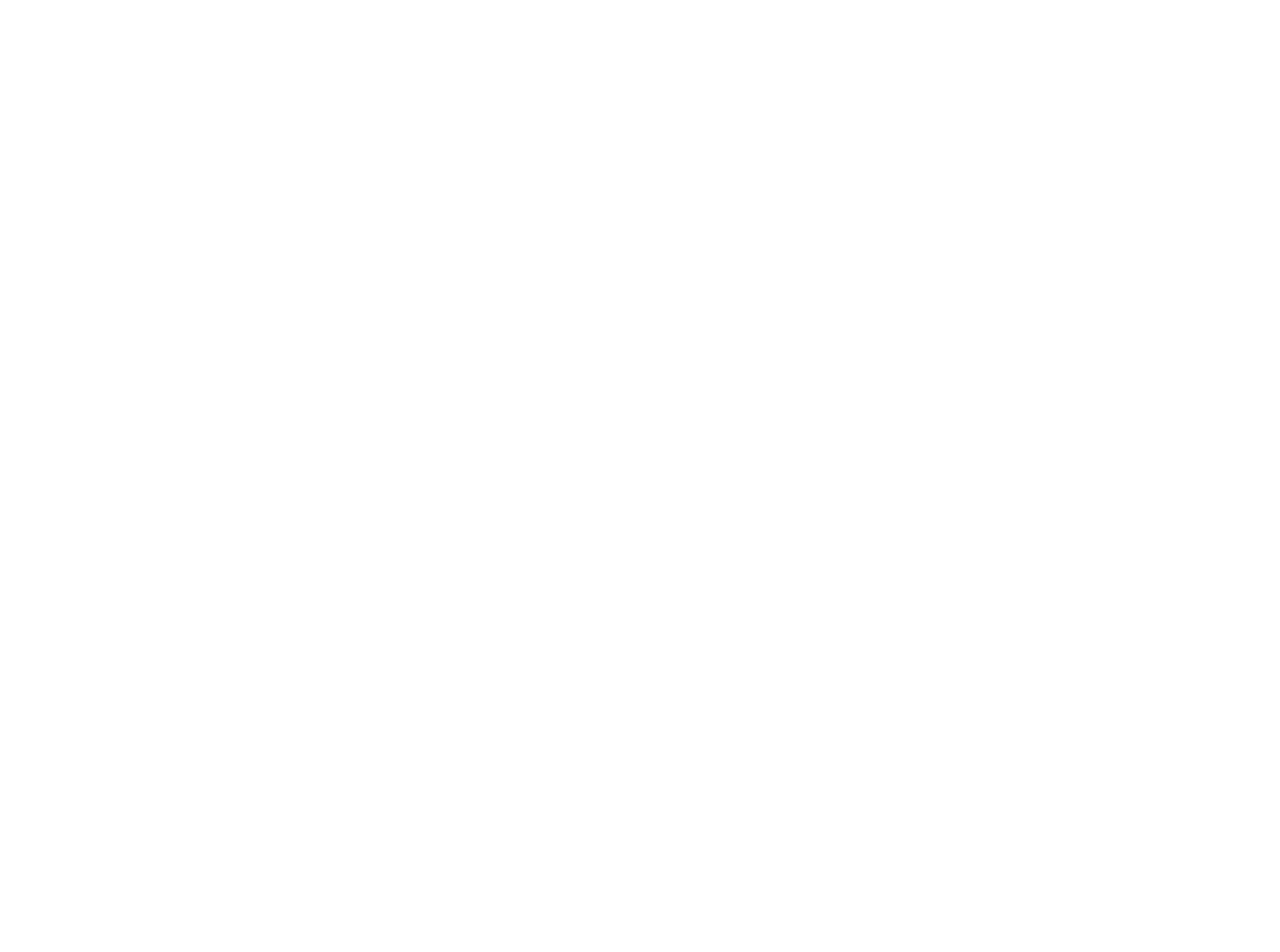
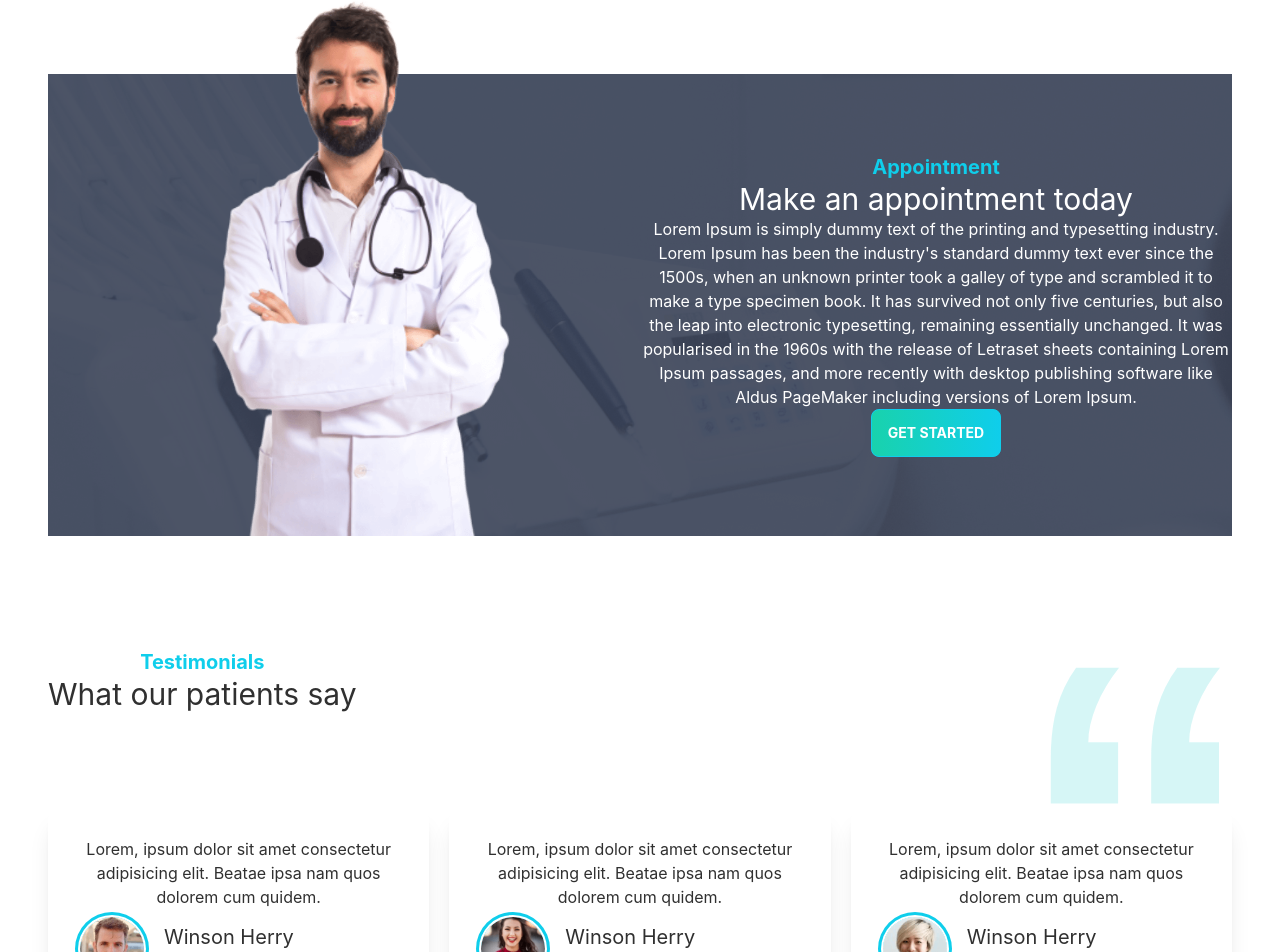
Before and after one commit to mahbub-sakib/doctors-portal-m12, a React (Create React App) app: page / in a window 1280 px wide. Shown: the part 1541-2493 px from the top of the page. Before the commit the page ends 1615 px from the top, so only its background shows below. Built offline with nearby package versions, Linux system fonts and the light colour scheme.

Commit message:
till testimonial done

```diff
--- a/src/Pages/Home/Banner.js
+++ b/src/Pages/Home/Banner.js
@@ -1,5 +1,6 @@
 import React from 'react';
 import chair from '../../assets/images/chair.png';
+import PrimaryButton from '../Shared/PrimaryButton';
 
 const Banner = () => {
     return (
@@ -9,7 +10,7 @@
                 <div className='text-left mr-8'>
                     <h1 className="text-5xl font-bold ">Your New Smile Starts Here</h1>
                     <p className="py-6 ">Provident cupiditate voluptatem et in. Quaerat fugiat ut assumenda excepturi exercitationem quasi. In deleniti eaque aut repudiandae et a id nisi.</p>
-                    <button className="btn btn-primary uppercase text-white font-bold bg-gradient-to-r from-secondary to-primary">Get Started</button>
+                    <PrimaryButton>Get Started</PrimaryButton>
                 </div>
             </div>
         </div>
--- a/src/Pages/Home/Home.js
+++ b/src/Pages/Home/Home.js
@@ -2,6 +2,8 @@
 import Banner from './Banner';
 import Info from './Info';
 import Services from './Services';
+import MakeAppointment from './MakeAppointment';
+import Testimonials from './Testimonials';
 
 const Home = () => {
     return (
@@ -9,6 +11,8 @@
             <Banner></Banner>
             <Info></Info>
             <Services></Services>
+            <MakeAppointment></MakeAppointment>
+            <Testimonials></Testimonials>
         </div>
     );
 };
--- a/src/Pages/Home/Info.js
+++ b/src/Pages/Home/Info.js
@@ -9,7 +9,7 @@
     return (
         <div className='grid grid-cols-1 lg:grid-cols-3 gap-5 '>
             <InfoCard CardTitle="Opening Hours" bgClass="bg-gradient-to-r from-secondary to-primary" img={clock}></InfoCard>
-            <InfoCard CardTitle="Our Locations" bgClass="bg-accent" img={marker}></InfoCard>
+            <InfoCard CardTitle="Our Locations" bgClass="bg-neutral" img={marker}></InfoCard>
             <InfoCard CardTitle="Contact Us" bgClass="bg-gradient-to-r from-secondary to-primary" img={phone}></InfoCard>
         </div>
     );
--- /dev/null
+++ b/src/Pages/Home/MakeAppointment.js
@@ -0,0 +1,24 @@
+import React from 'react';
+import doctor from '../../assets/images/doctor.png';
+import appointment from '../../assets/images/appointment.png';
+import PrimaryButton from '../Shared/PrimaryButton';
+
+const MakeAppointment = () => {
+    return (
+        <section style={
+            { background: `url(${appointment})` }
+        } className='flex justify-center items-center'>
+            <div className='flex-1 hidden lg:block'>
+                <img className='mt-[-130px]' src={doctor} alt="" />
+            </div>
+            <div className='flex-1'>
+                <h3 className='text-xl text-primary font-bold'>Appointment</h3>
+                <h2 className='text-3xl text-white'>Make an appointment today</h2>
+                <p className='text-white'>Lorem Ipsum is simply dummy text of the printing and typesetting industry. Lorem Ipsum has been the industry's standard dummy text ever since the 1500s, when an unknown printer took a galley of type and scrambled it to make a type specimen book. It has survived not only five centuries, but also the leap into electronic typesetting, remaining essentially unchanged. It was popularised in the 1960s with the release of Letraset sheets containing Lorem Ipsum passages, and more recently with desktop publishing software like Aldus PageMaker including versions of Lorem Ipsum.</p>
+                <PrimaryButton>Get Started</PrimaryButton>
+            </div>
+        </section>
+    );
+};
+
+export default MakeAppointment;
--- /dev/null
+++ b/src/Pages/Home/Review.js
@@ -0,0 +1,24 @@
+import React from 'react';
+
+const Review = ({ review }) => {
+    return (
+        <div className="card lg:max-w-lg bg-base-100 shadow-xl">
+            <div className="card-body">
+                <p>Lorem, ipsum dolor sit amet consectetur adipisicing elit. Beatae ipsa nam quos dolorem cum quidem.</p>
+                <div className="flex items-center">
+                    <div className="avatar">
+                        <div className="w-16 rounded-full ring ring-primary ring-offset-base-100 ring-offset-2 mr-5">
+                            <img src={review.img} alt='' />
+                        </div>
+                    </div>
+                    <div>
+                        <h4 className='text-xl'>{review.name}</h4>
+                        <p>{review.location}</p>
+                    </div>
+                </div>
+            </div>
+        </div>
+    );
+};
+
+export default Review;
--- /dev/null
+++ b/src/Pages/Home/Testimonials.js
@@ -0,0 +1,57 @@
+import React from 'react';
+import quote from '../../assets/icons/quote.svg';
+import people1 from '../../assets/images/people1.png';
+import people2 from '../../assets/images/people2.png';
+import people3 from '../../assets/images/people3.png';
+import Review from './Review';
+
+const Testimonials = () => {
+    const reviews = [
+        {
+            _id: 1,
+            name: 'Winson Herry',
+            review: '',
+            location: 'california',
+            img: people1
+        },
+        {
+            _id: 2,
+            name: 'Winson Herry',
+            review: '',
+            location: 'california',
+            img: people2
+        },
+        {
+            _id: 3,
+            name: 'Winson Herry',
+            review: '',
+            location: 'california',
+            img: people3
+        },
+
+    ]
+    return (
+        <section className='my-28'>
+            <div className='flex justify-between'>
+                <div>
+                    <h4 className="text-xl text-primary font-bold">Testimonials</h4>
+                    <h2 className="text-3xl">What our patients say</h2>
+                </div>
+                <div>
+                    <img className='w-24 lg:w-48' src={quote} alt="" />
+                </div>
+            </div>
+            <div className='grid grid-cols-1 md:grid-cols-2 lg:grid-cols-3 gap-5'>
+                {
+                    reviews.map(review => <Review
+                        key={review._id}
+                        review={review}>
+
+                    </Review>)
+                }
+            </div>
+        </section>
+    );
+};
+
+export default Testimonials;
--- /dev/null
+++ b/src/Pages/Shared/PrimaryButton.js
@@ -0,0 +1,9 @@
+import React from 'react';
+
+const PrimaryButton = ({ children }) => {
+    return (
+        <button className="btn btn-primary uppercase text-white font-bold bg-gradient-to-r from-secondary to-primary">{children}</button>
+    );
+};
+
+export default PrimaryButton;
```
